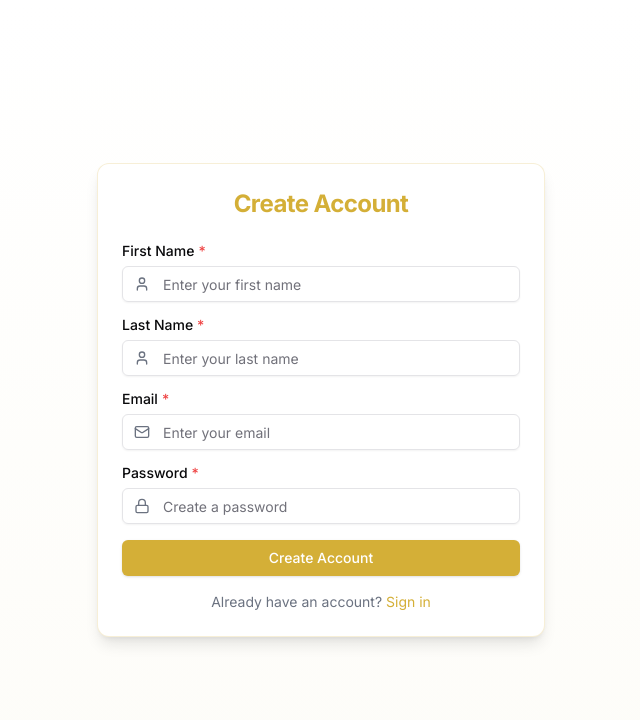
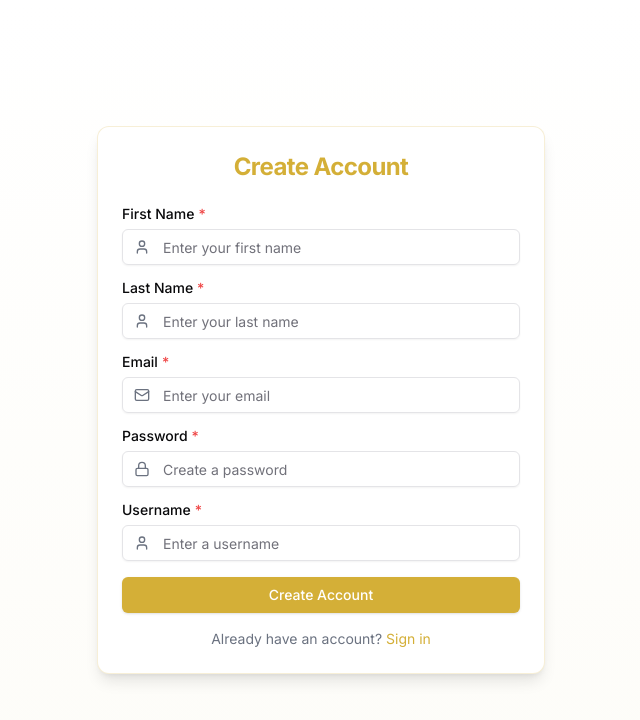
Before and after one commit to aal51282/wardrobe-wizard, a Next.js app: page /register in a window 1280 px wide. Shown: the top 720 px of the page, without its empty margins (319-959 px from the left). Built offline with nearby package versions, Linux system fonts and the light colour scheme.

Commit message:
added username field to signup but user can use their email or username

```diff
--- a/components/custom/auth/register-form.tsx
+++ b/components/custom/auth/register-form.tsx
@@ -42,6 +42,7 @@ interface FormState {
   lastName: string;
   email: string;
   password: string;
+  username: string;
 }
 
 interface FormErrors {
@@ -56,6 +57,7 @@ export function RegisterForm() {
     lastName: "",
     email: "",
     password: "",
+    username: "",
   });
   const [errors, setErrors] = useState<FormErrors>({});
   const [isSubmitting, setIsSubmitting] = useState(false);
@@ -143,6 +145,14 @@ export function RegisterForm() {
       type: "password",
       icon: <Lock className="h-4 w-4" />,
       placeholder: "Create a password",
+      required: true,
+    },
+    {
+      id: "username",
+      label: "Username",
+      type: "text",
+      icon: <User className="h-4 w-4" />,
+      placeholder: "Enter a username",
       required: true,
     },
   ];
--- a/package.json
+++ b/package.json
@@ -31,6 +31,7 @@
     "mongodb": "^4.17.2",
     "mongoose": "^8.8.2",
     "next": "^15.0.1",
+    "next-auth": "^5.0.0-beta.25",
     "react": "19.0.0-rc-69d4b800-20241021",
     "react-dom": "19.0.0-rc-69d4b800-20241021",
     "sonner": "^1.7.0",
```
Also changed, not shown: 1 other file (tests, documents, lock files or other folders).
